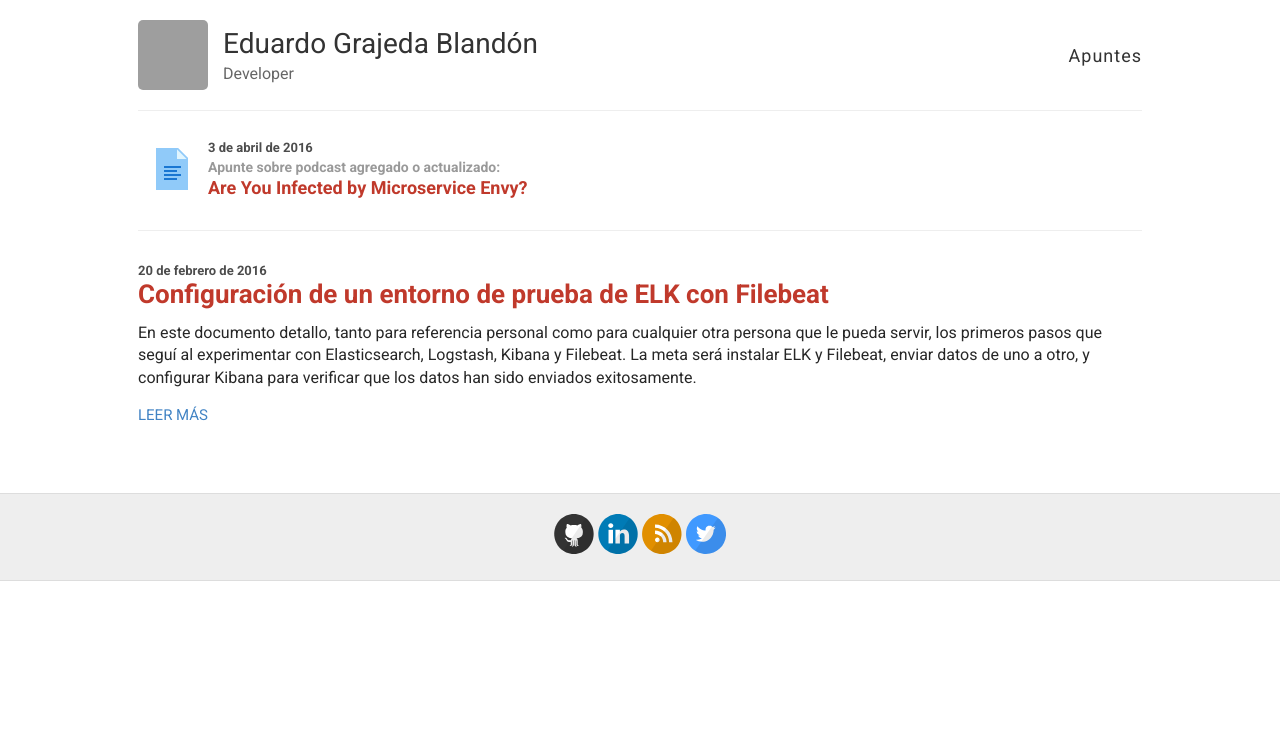
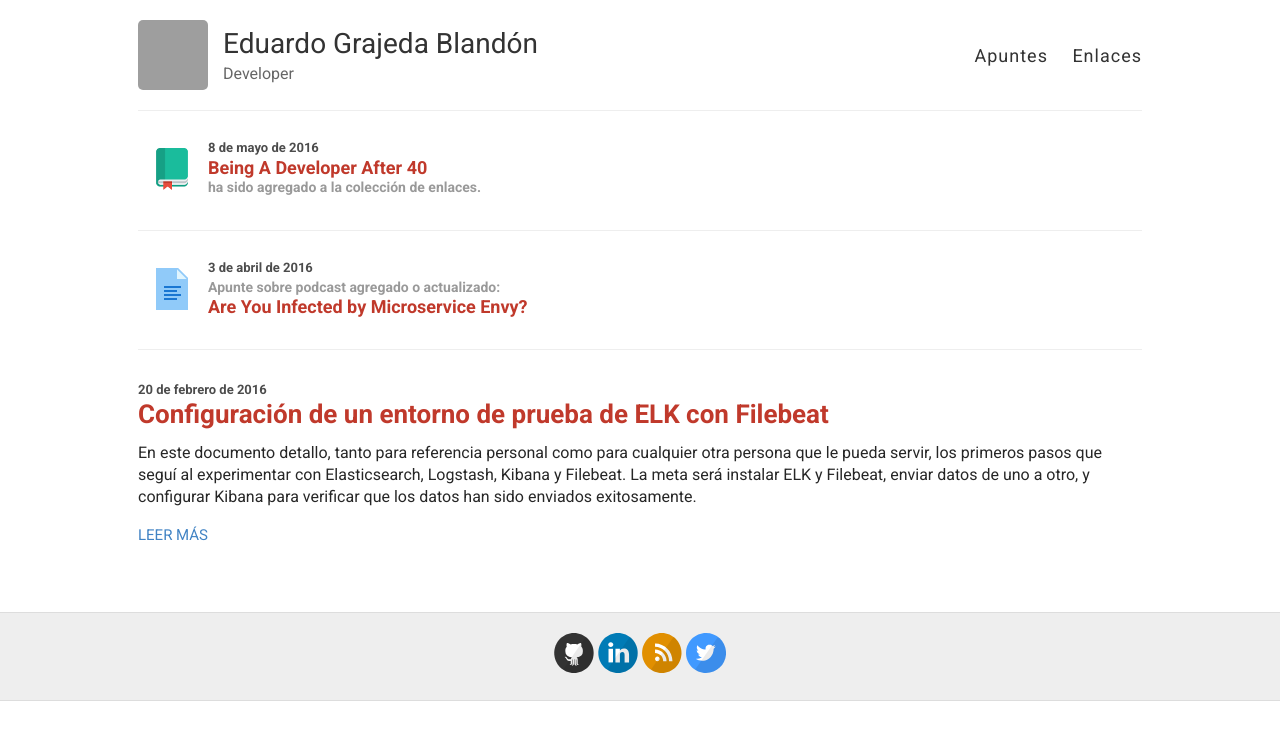
Before and after one commit to egrajeda/www, a Jekyll site: the page built from index.html, in a window 1280 px wide. Shown: the top 740 px of the page. Built offline with Jekyll 4.4.1, drawn with Linux system fonts in a browser that asks for light colours; grey boxes are pictures that could not be loaded.

Commit message:
Agregado soporte inicial para mi colección de enlaces.

```diff
--- /dev/null
+++ b/_data/enlaces.yml
@@ -0,0 +1,4 @@
+- title: Being A Developer After 40
+  url: https://medium.freecodecamp.com/being-a-developer-after-40-3c5dd112210c
+  excerpt: Hi everyone, I am a forty-two years old self-taught developer, and this is my story. I started my career as a software developer at precisely 10am, on Monday October 6th, 1997, somewhere in the city of Olivos, just north of Buenos Aires, Argentina. The moment was Unix Epoch 876142800. I had recently celebrated my 24th birthday.
+  category: career
--- a/_layouts/default.html
+++ b/_layouts/default.html
@@ -30,6 +30,7 @@
 
           <nav>
             <a href="{{ site.baseurl }}/apuntes">Apuntes</a>
+            <a href="{{ site.baseurl }}/enlaces">Enlaces</a>
           </nav>
         </header>
       </div>
--- a/_layouts/page.html
+++ b/_layouts/page.html
@@ -2,7 +2,7 @@
 layout: default
 ---
 
-<article class="page">
+<article class="page {{ page.categories | join }}">
 
   <h1>{{ page.title }}</h1>
 
--- a/index.html
+++ b/index.html
@@ -38,6 +38,12 @@ layout: default
         </h2>
         <h1><a href="{{ site.baseurl }}{{ post.url }}">{{ post.title }}</a></h1>
       </article>
+    {% elsif post.categories contains "enlaces" %}
+      <article class="update enlaces">
+        <span class="date">{{ date }}</span>
+        <h1><a href="{{ post.url | remove_first: '/' }}">{{ post.title }}</a></h1>
+        <h2>ha sido agregado a la colección de enlaces.</h2>
+      </article>
     {% else %}
       <article class="post">
         <span class="date">{{ date }}</span>
--- a/style.scss
+++ b/style.scss
@@ -269,8 +269,16 @@ nav {
       background-image: url('images/document.png');
     }
 
-    &.links {
+    &.enlaces {
       background-image: url('images/bookmark.png');
+
+      h1 {
+        margin-top: 2px;
+      }
+
+      h2 {
+        margin-top: 0;
+      }
     }
 
     h1, h2 {
@@ -286,7 +294,7 @@ nav {
       color: rgba(0, 0, 0, 0.4);
       font-size: 14px;
       line-height: 140%;
-      margin: 2px 0 0 0;
+      margin-top: 2px;
     }
   }
 
@@ -346,6 +354,31 @@ nav {
       }
     }
   }
+
+  &.enlaces {
+    .enlace {
+      margin-top: 15px;
+      margin-bottom: 0;
+      font-size: 16px;
+    }
+
+    p {
+      margin: 0;
+      font-size: 14px;
+    }
+
+    blockquote {
+      padding: 5px 15px;
+      font-size: 14px;
+      font-style: italic;
+      color: rgba(0, 0, 0, 0.85);
+      line-height: 20px;
+
+      p {
+        margin: 0;
+      }
+    }
+  }
 }
 
 .wrapper-footer {
```
Also changed, not shown: apuntes/index.md (+3 -2 lines), apuntes/podcasts/index.md (+1 -0 lines), enlaces/_posts/2016-05-08-being-a-developer-after-40.md (added, +5 -0 lines), enlaces/index.md (added, +9 -0 lines), images/bookmark.png (added), 1 other file.
